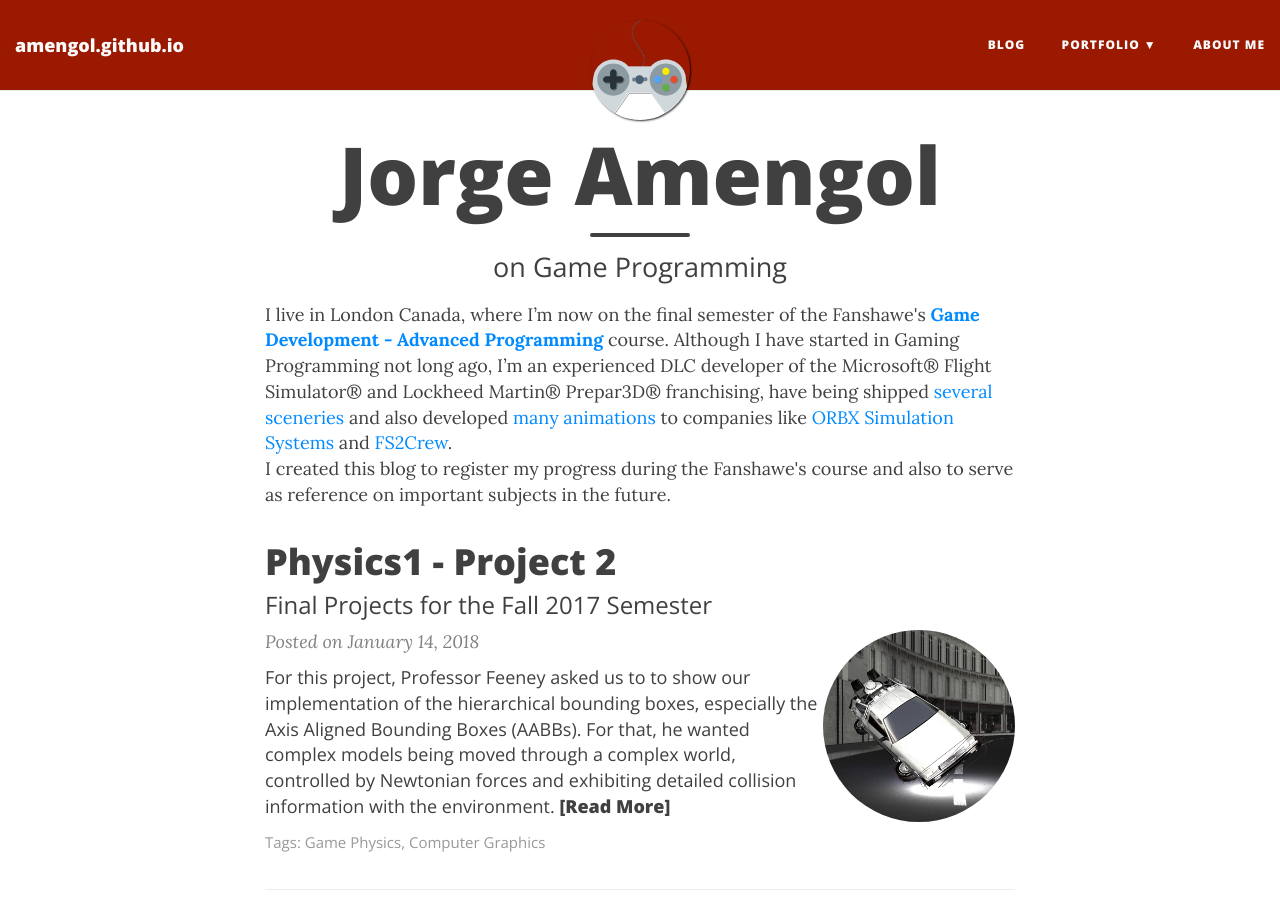
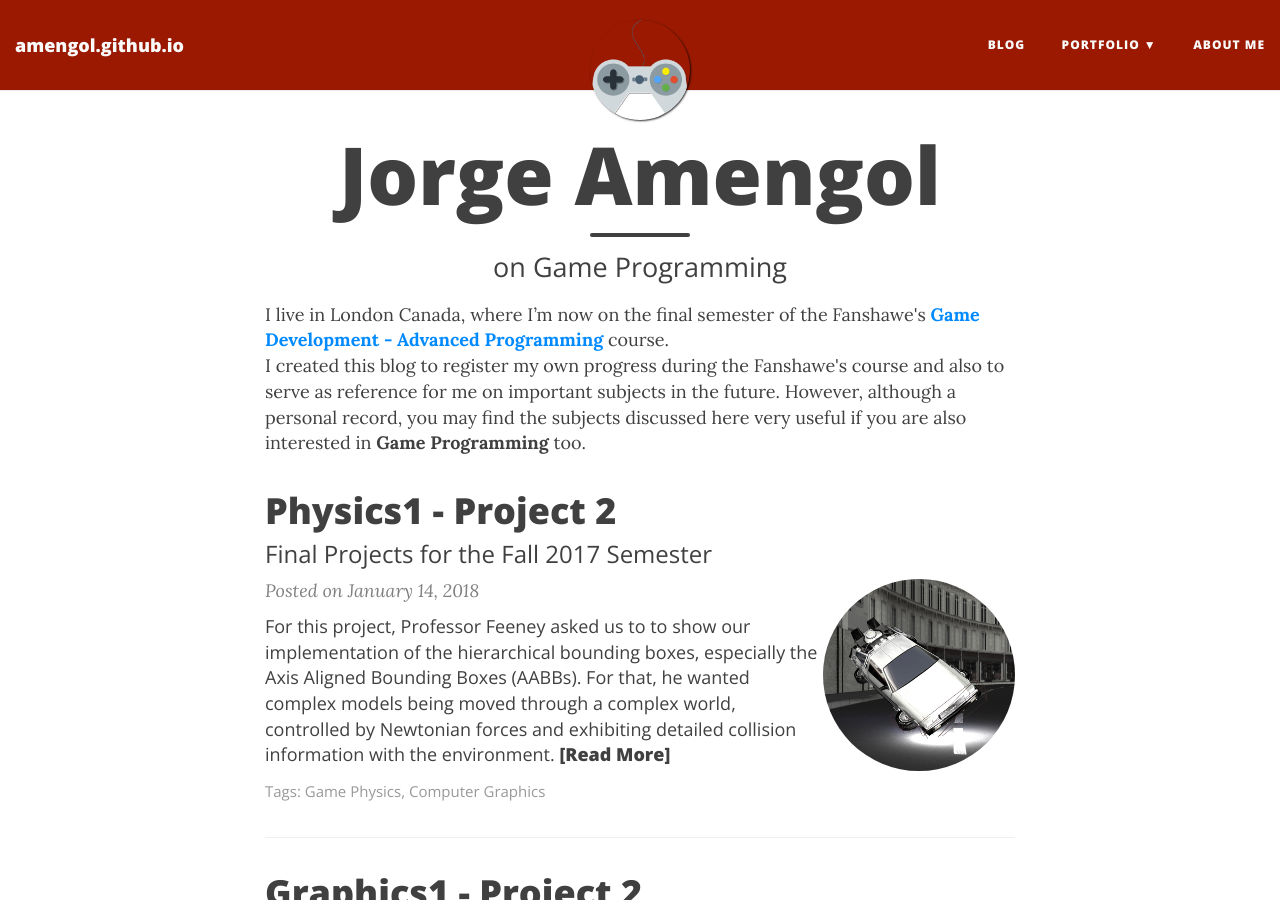
Before and after one commit to amengol/amengol.github.io, a Jekyll site: the page built from index.html, in a window 1280 px wide and 900 px high. Built offline with Jekyll 4.4.1, drawn with Linux system fonts in a browser that asks for light colours; nearby versions of some CDN libraries; the list of posts is cut into pages by our own code.

Commit message:
Update index.html

```diff
--- a/index.html
+++ b/index.html
@@ -7,11 +7,13 @@ use-site-title: true
 
 <div>I live in London Canada, where I’m now on the final semester of the Fanshawe's
 <b><a href="https://www.fanshawec.ca/programs-and-courses/program/gdp1-game-development-advanced-programming/next-year" target="_blank">Game Development - Advanced Programming</a></b> course.
-Although I have started in Gaming Programming not long ago, I’m an experienced DLC developer of the Microsoft® Flight Simulator® and Lockheed Martin® Prepar3D® franchising,
+<div>I created this blog to register my own progress during the Fanshawe's course and also to serve as reference for me on important subjects in the future. However, although a personal record, you may find the subjects discussed here very useful if you are also interested in <b>Game Programming</b> too.</div>
+<!--
+<div>Although I have started in Gaming Programming not long ago, I’m an experienced DLC developer of the Microsoft® Flight Simulator® and Lockheed Martin® Prepar3D® franchising,
 have being shipped <a href="http://fsbirdhouse.blogspot.ca/">several sceneries</a> and also
 developed <a href="https://www.youtube.com/watch?v=28iLV-tjseA&list=PLQRI4GFL6REVO1k4Nmcy3nCDFGEaSpCy_">many animations</a>
 to companies like <a href="https://orbxdirect.com/" target="_blank">ORBX Simulation Systems</a> and <a href="https://www.fs2crew.com" target="_blank">FS2Crew</a>.</div>
-<div>I created this blog to register my progress during the Fanshawe's course and also to serve as reference on important subjects in the future.</div>
+-->
 
 <div class="posts-list">
   {% for post in paginator.posts %}
```
